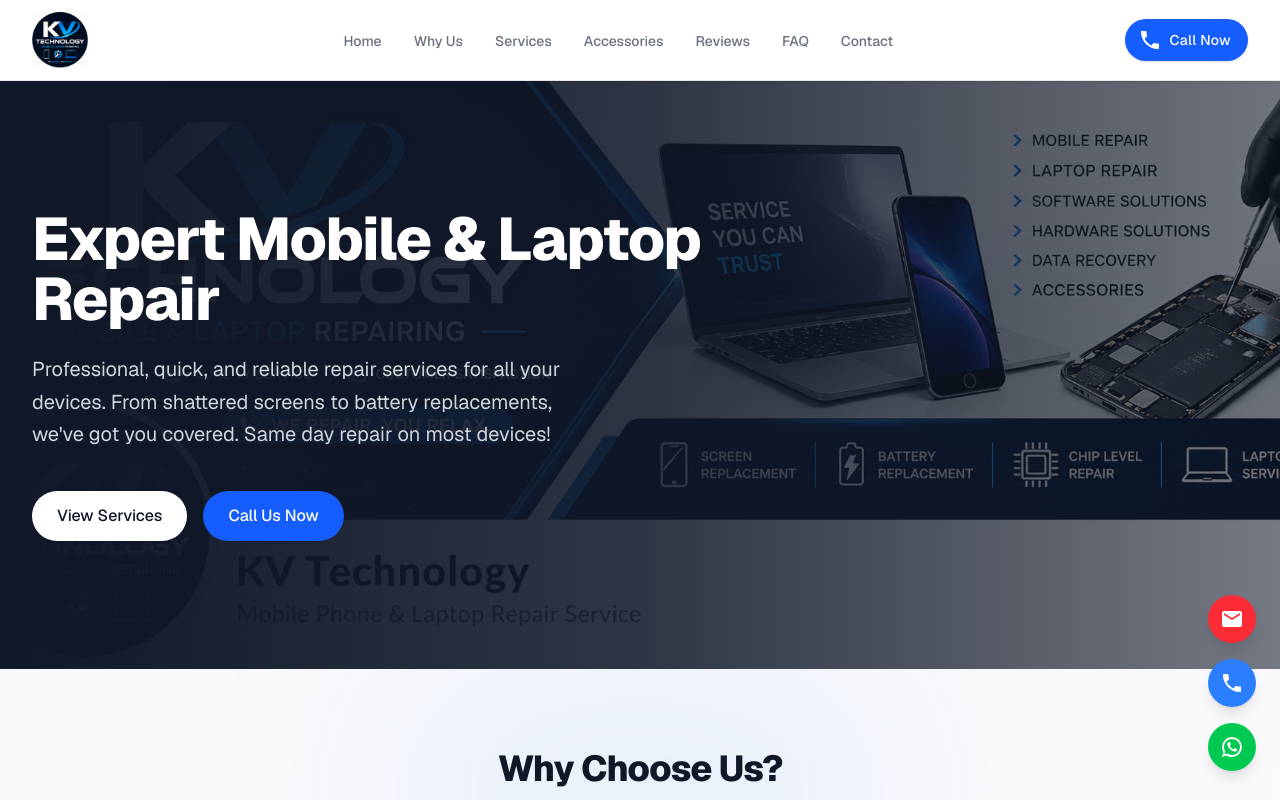
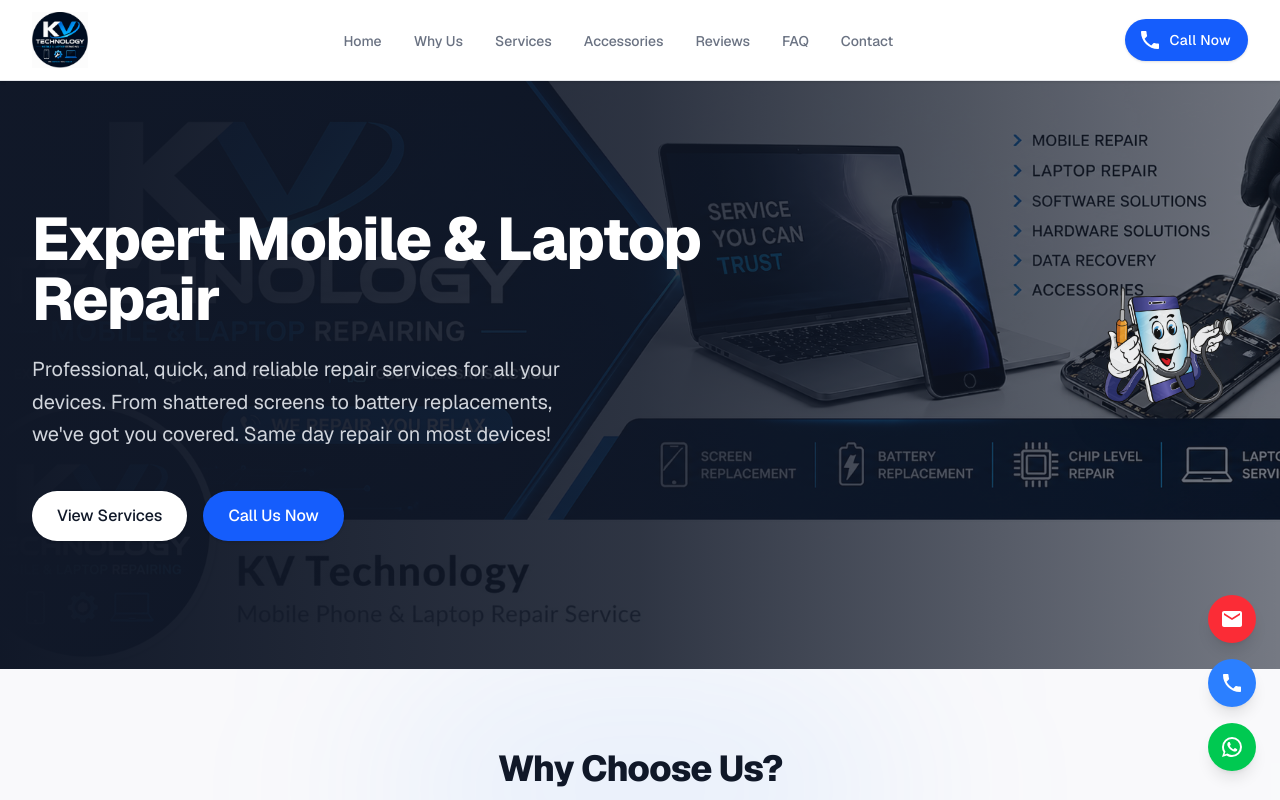
Before and after one commit to Nimesh-Kavinda/kv_technology, a Next.js app: page / in a window 1280 px wide. Shown: the top 800 px of the page. Built offline with nearby package versions, Linux system fonts and the light colour scheme.

Commit message:
add a animated image

```diff
--- a/app/page.tsx
+++ b/app/page.tsx
@@ -123,11 +123,30 @@
   </div>
 );
 
+const FloatingTool = () => (
+  <div className="fixed top-1/4 sm:top-1/3 right-2 sm:right-8 z-30 pointer-events-none">
+    <motion.div
+      initial={{ x: 200, opacity: 0, rotate: 90 }}
+      animate={{ x: 0, opacity: 0.9, rotate: 0 }}
+      transition={{ type: "spring", stiffness: 50, damping: 12, delay: 0.5 }}
+      className="relative w-24 h-24 sm:w-40 sm:h-40 drop-shadow-2xl"
+    >
+      <motion.div
+        animate={{ y: [0, -30, 0], rotate: [0, 15, -10, 0] }}
+        transition={{ duration: 6, repeat: Infinity, ease: "easeInOut" }}
+        className="w-full h-full"
+      >
+        <Image src="/animate.png" alt="Animated Tool" fill className="object-contain" unoptimized />
+      </motion.div>
+    </motion.div>
+  </div>
+);
+
 export default function Home() {
   const [mobileMenuOpen,
   setMobileMenuOpen]=useState(false);
 
-  return (<div className="min-h-screen bg-gray-50 flex flex-col font-sans relative overflow-x-hidden"> {
+  return (<div className="min-h-screen bg-gray-50 flex flex-col font-sans relative overflow-x-clip"> {
       /* Header */
     }
 
@@ -305,7 +324,7 @@
         > <PhoneIcon className="mr-2 -ml-1 h-5 w-5"/> Call Now </a> </div> </motion.div>)
     }
 
-    </header> <main className="flex-grow"> {
+    </header> <main className="flex-grow relative"> <FloatingTool /> {
       /* Hero Section */
     }
 
@@ -565,7 +584,7 @@
       /* Footer */
     }
 
-    <footer id="contact"className="bg-gray-900 text-white py-12 border-t-4 border-blue-600"> <div className="max-w-7xl mx-auto px-4 sm:px-6 lg:px-8 grid grid-cols-1 md:grid-cols-3 gap-8"> <motion.div initial="hidden"
+    <footer id="contact"className="bg-gray-900 text-white py-12 border-t-4 border-blue-600 relative z-40"> <div className="max-w-7xl mx-auto px-4 sm:px-6 lg:px-8 grid grid-cols-1 md:grid-cols-3 gap-8"> <motion.div initial="hidden"
     whileInView="visible"
 
     viewport= {
```
Also changed, not shown: public/animate.png (added).
